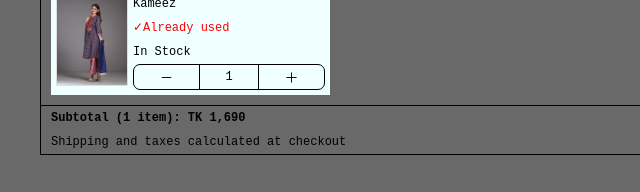
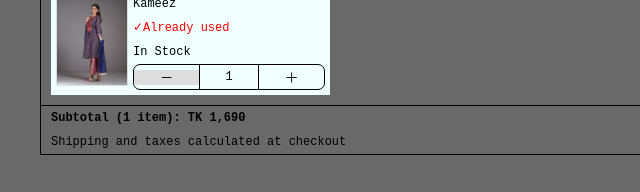
Before and after one commit to FyadMohammed/Intern-Initiate, a plain HTML site: page task.html in a window 1280 px wide. In both pictures the pointer is over the icon 166 px from the left and 2100 px from the top of the page. Shown: the part 2023-2215 px from the top of the page, 0-640 px from the left. Drawn offline with Linux system fonts and the light colour scheme.

Commit message:
hover added

```diff
--- a/task.css
+++ b/task.css
@@ -335,6 +335,12 @@
     height: 15px;
     width: 15px;
     align-items: center;
+    flex:1;
+}
+
+.add_num_del_button:hover svg{
+    background-color: #ddd;
+    transition: 0.3s;
 }
 
 .add_num_del_button_num{
```
